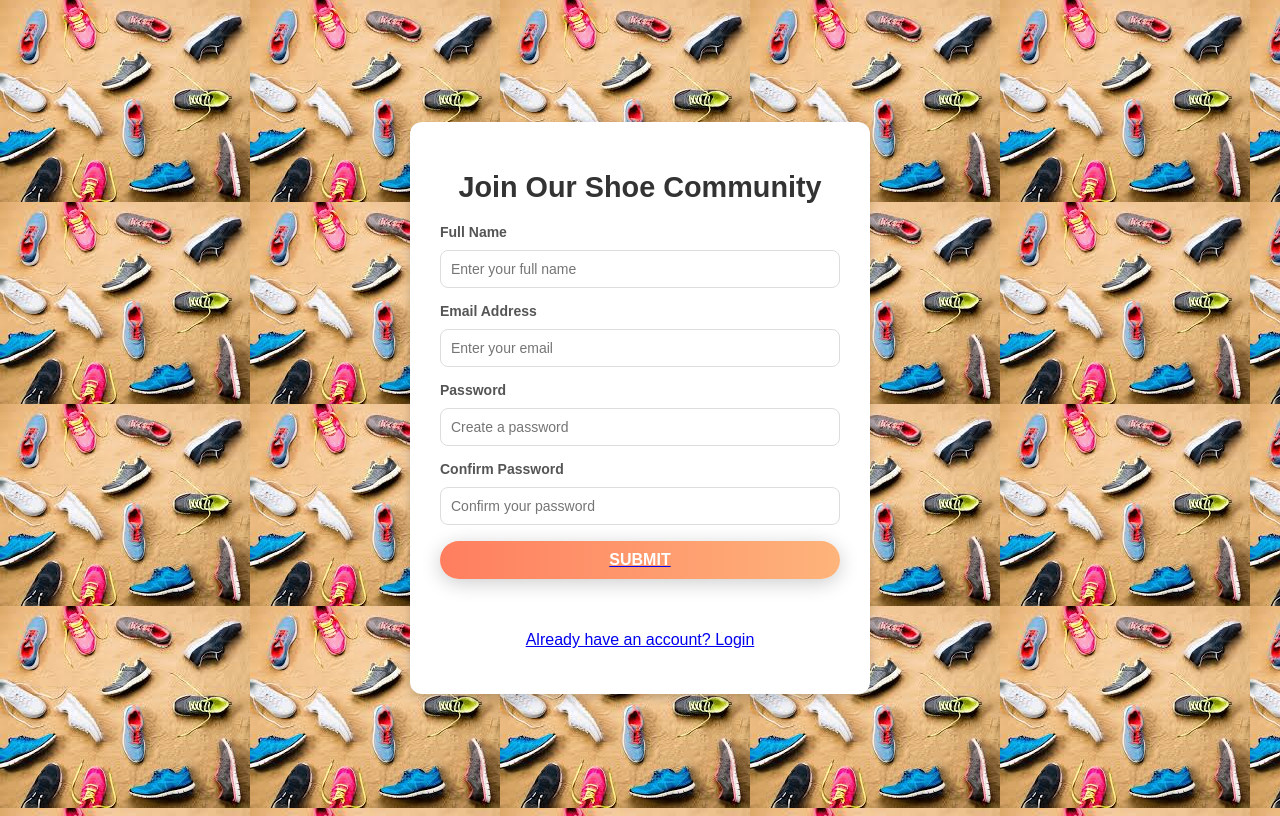
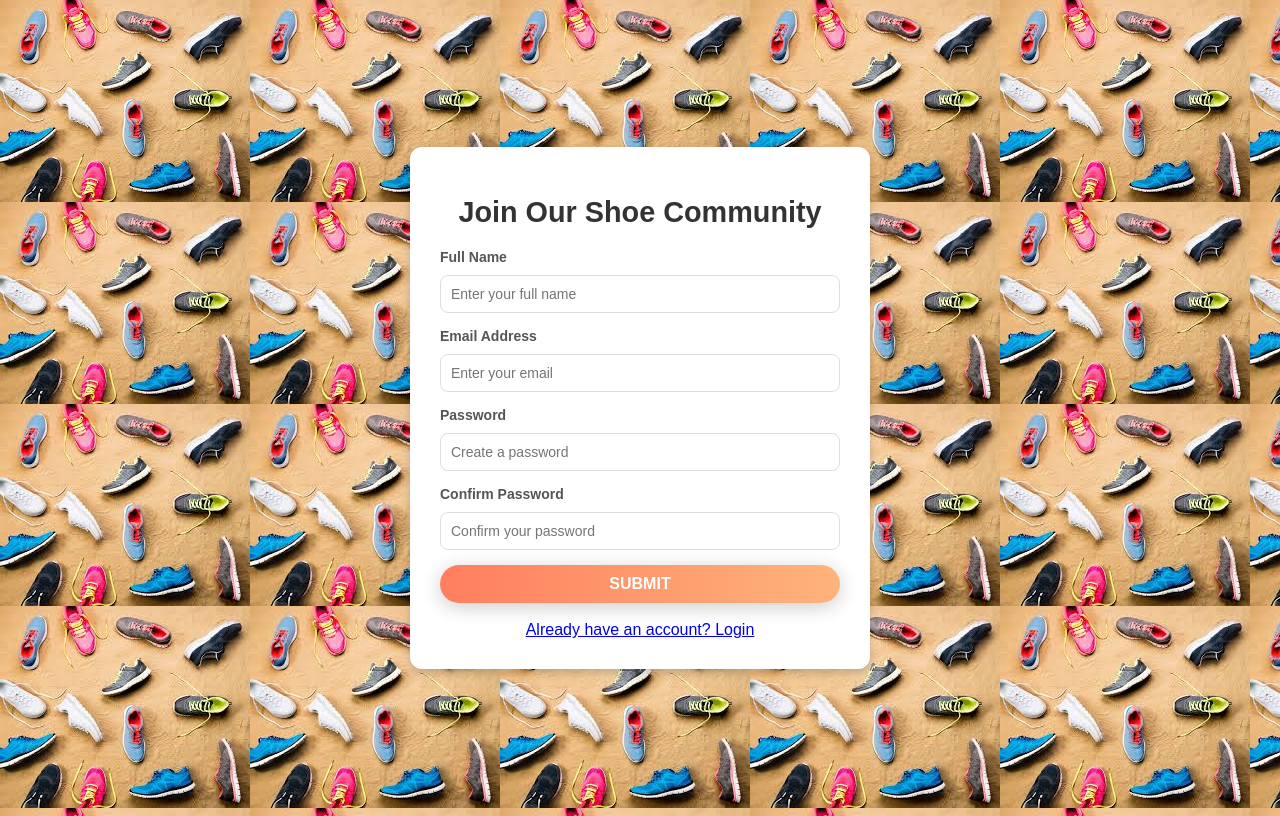
Before and after one commit to sakshishukla52128/shoes, a website: page index.html in a window 1280 px wide. Drawn offline with Linux system fonts and the light colour scheme.

Commit message:
Initial commit

```diff
--- a/index.html
+++ b/index.html
@@ -4,11 +4,9 @@
     <meta charset="UTF-8">
     <meta name="viewport" content="width=device-width, initial-scale=1.0">
     <title>Shoe Store Sign-Up</title>
-    <link rel="stylesheet" href="styles.css">
     <style>
         body {
             background-image: url(sho.png);
-
             margin: 110;
             font-family: 'Arial', sans-serif;
             background-color: #f4f4f4;
@@ -109,7 +107,7 @@
 <body>
     <div class="signup-container">
         <h1>Join Our Shoe Community</h1>
-        <form action="/post"  id="signupForm" onsubmit="return validatePasswordAndRedirect()">
+        <form id="signupForm" action="submit.html" method="GET" onsubmit="return validatePasswordAndRedirect()">
             <div class="form-group">
                 <label for="fullName">Full Name</label>
                 <input type="text" id="fullName" name="fullName" placeholder="Enter your full name" required>
@@ -128,10 +126,9 @@
                 <p class="error-message" id="passwordError">Passwords do not match or are empty.</p>
             </div>
 
-          <a href="submit.html"> <p type="submit" class="submit-button">Submit</p></a>
-            <br>
-            <br>
-            <a href="login.html">Already have an account? Login<p class="login-link"></p></a>
+            <button type="submit" class="submit-button">Submit</button>
+            <br><br>
+            <a href="login.html">Already have an account? Login</a>
         </form>
     </div>
 
@@ -148,8 +145,7 @@
             }
 
             errorMessage.style.display = 'none'; // Hide error message
-
-
+            return true; // Allow form submission
         }
     </script>
 </body>
```
